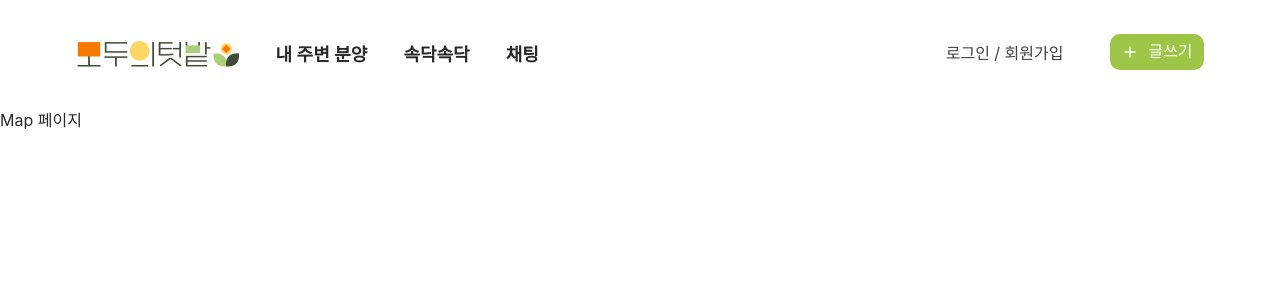
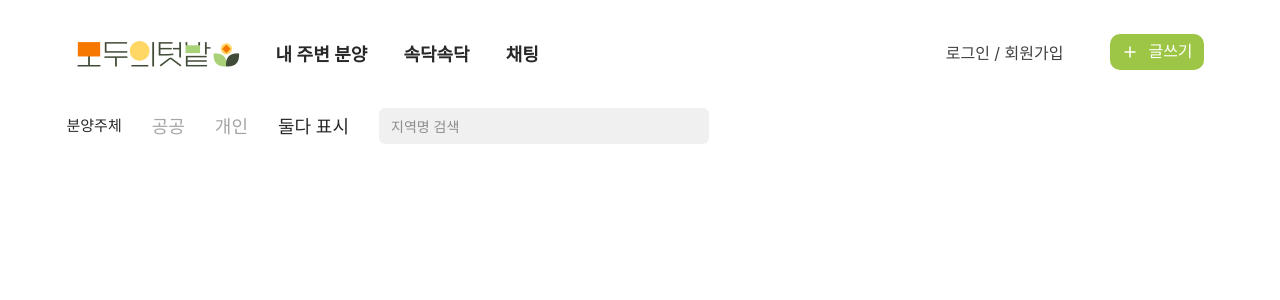
Before and after one commit to everyone-s-garden/front-v2, a React (Vite) app: page /map in a window 1280 px wide. Shown: the top 300 px of the page. Built offline with nearby package versions, Linux system fonts and the light colour scheme; a web font is replaced by a local one.

Commit message:
feat: MapHeader 퍼블리싱

```diff
--- a/src/pages/Map/Map.tsx
+++ b/src/pages/Map/Map.tsx
@@ -1,5 +1,11 @@
+import MapHeader from './components/MapHeader';
+
 const Map = () => {
-  return <h1>Map 페이지</h1>;
+  return (
+    <>
+      <MapHeader />
+    </>
+  );
 };
 
 export default Map;
--- /dev/null
+++ b/src/pages/Map/components/MapHeader.tsx
@@ -0,0 +1,69 @@
+import { Box, Flex, Input, Show, Text } from '@chakra-ui/react';
+import { useState } from 'react';
+
+const MapHeader = () => {
+  const [mapHeaderOption, setMapHeaderOption] = useState(3);
+
+  const handelActiveOption = (id: number) => {
+    setMapHeaderOption(id);
+  };
+
+  return (
+    <>
+      <Show above="tablet">
+        <Box w="1187px" h="57px" margin="0 auto" padding="0 20px">
+          <Flex w="100%" h="36px" alignItems="center" gap="30px">
+            <Text cursor="pointer" fontSize="15px" fontWeight="regular">
+              분양주체
+            </Text>
+            <Text
+              cursor="pointer"
+              fontSize="18px"
+              fontWeight={mapHeaderOption === 1 ? 'medium' : 'regular'}
+              color={mapHeaderOption === 1 ? undefined : 'gray.400'}
+              onClick={() => {
+                handelActiveOption(1);
+              }}
+            >
+              공공
+            </Text>
+            <Text
+              cursor="pointer"
+              fontSize="18px"
+              fontWeight={mapHeaderOption === 2 ? 'medium' : 'regular'}
+              color={mapHeaderOption === 2 ? undefined : 'gray.400'}
+              onClick={() => {
+                handelActiveOption(2);
+              }}
+            >
+              개인
+            </Text>
+            <Text
+              cursor="pointer"
+              fontSize="18px"
+              fontWeight={mapHeaderOption === 3 ? 'medium' : 'regular'}
+              color={mapHeaderOption === 3 ? undefined : 'gray.400'}
+              onClick={() => {
+                handelActiveOption(3);
+              }}
+            >
+              둘다 표시
+            </Text>
+            <Input
+              variant="unstyled"
+              bgColor="gray.50"
+              border="none"
+              maxW="330px"
+              h="100%"
+              padding="0 12px"
+              fontSize="14px"
+              placeholder="지역명 검색"
+            />
+          </Flex>
+        </Box>
+      </Show>
+    </>
+  );
+};
+
+export default MapHeader;
```
